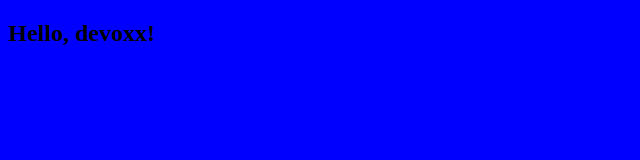
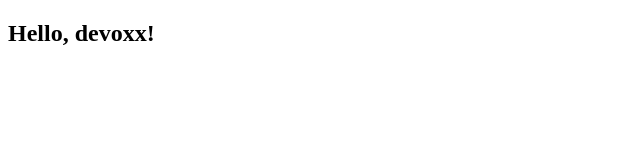
Before and after one commit to amansanghvi/spin-kub-test, a plain HTML site: page content/index.html in a window 1280 px wide. Shown: the whole page, without its empty margins (0-640 px from the left). Drawn offline with Linux system fonts and the light colour scheme.

Commit message:
Update index.html

```diff
--- a/content/index.html
+++ b/content/index.html
@@ -1,6 +1,6 @@
 <!DOCTYPE html>
 <html>
-  <body style="background-color:blue">
+  <body style="background-color:white">
     <h2>Hello, devoxx!</h2>
   </body>
 </html>
```
